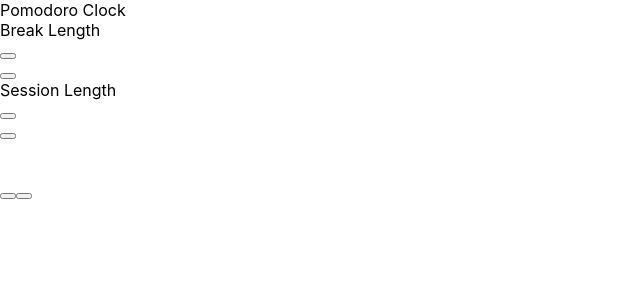
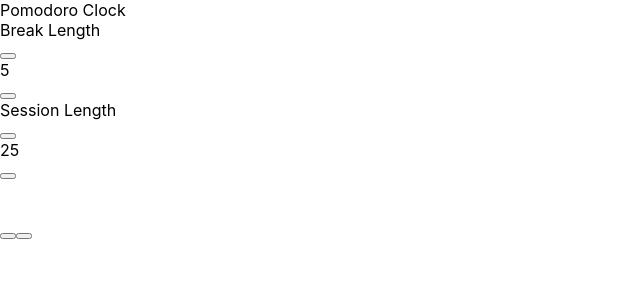
Before and after one commit to PJMantoss/pomodoro-clock, a React (Create React App) app: page / in a window 1280 px wide. Shown: the top 300 px of the page, without its empty margins (0-640 px from the left). Built offline with nearby package versions, Linux system fonts and the light colour scheme.

Commit message:
update TimerControl.js

```diff
--- a/src/TimerControl.js
+++ b/src/TimerControl.js
@@ -9,14 +9,23 @@ const TimerControl = (props) => {
             <button
                 id={props.minID}
                 className="btn-level"
-                value=""
+                value="-"
                 onClick={props.onClick}
             >
-                <i/>
+                <i className="fa fa-arrow-down fa-2x" />
             </button>
 
-            <div></div>
-            <button></button>
+            <div id={props.lengthID} className="btn-level">
+                {props.length}
+            </div>
+            <button
+                id={props.addID}
+                className="btn-level"
+                value="+"
+                onClick={props.onClick}
+            >
+                <i className="fa fa-arrow-up fa-2x"/>
+            </button>
         </div>
     )
 }
```
